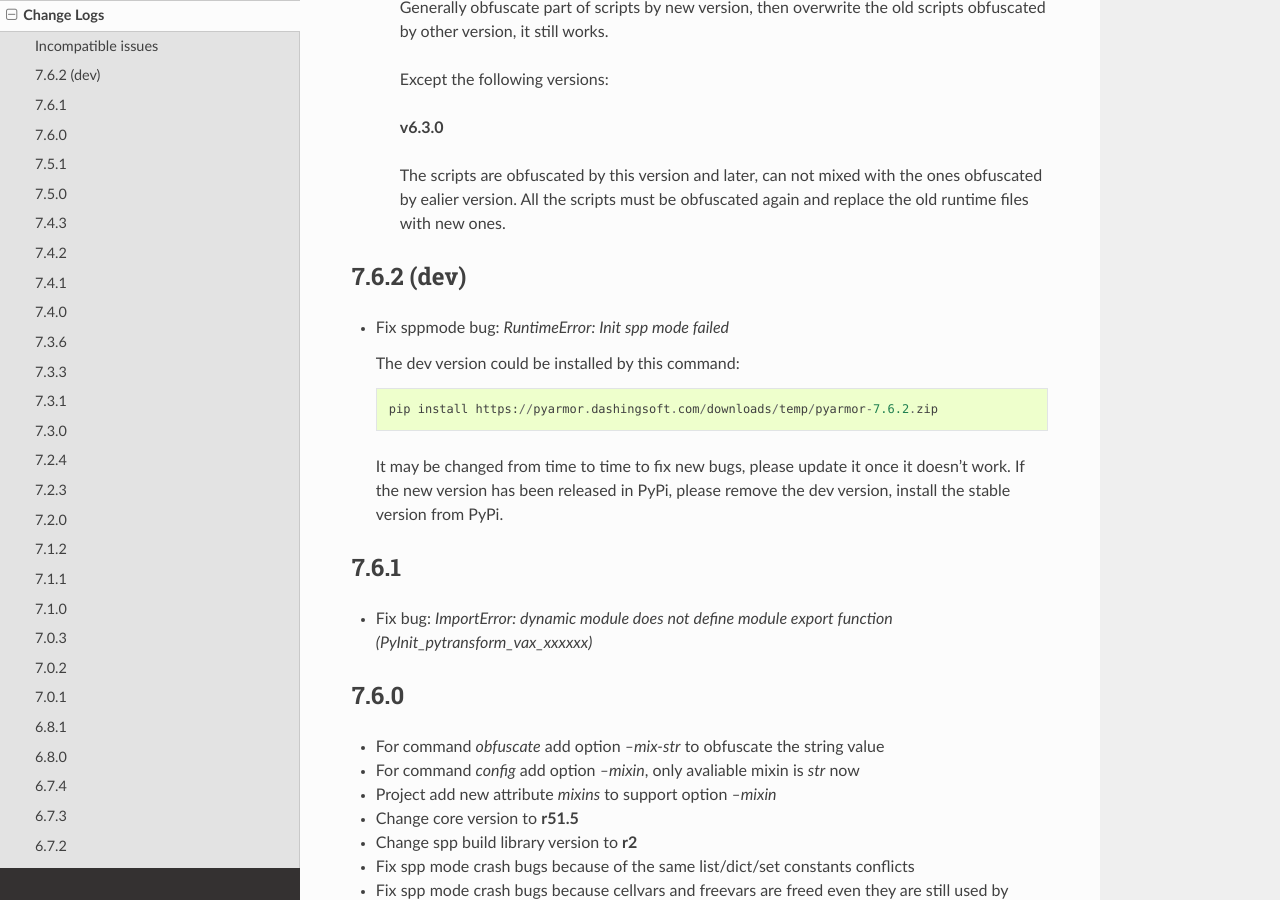
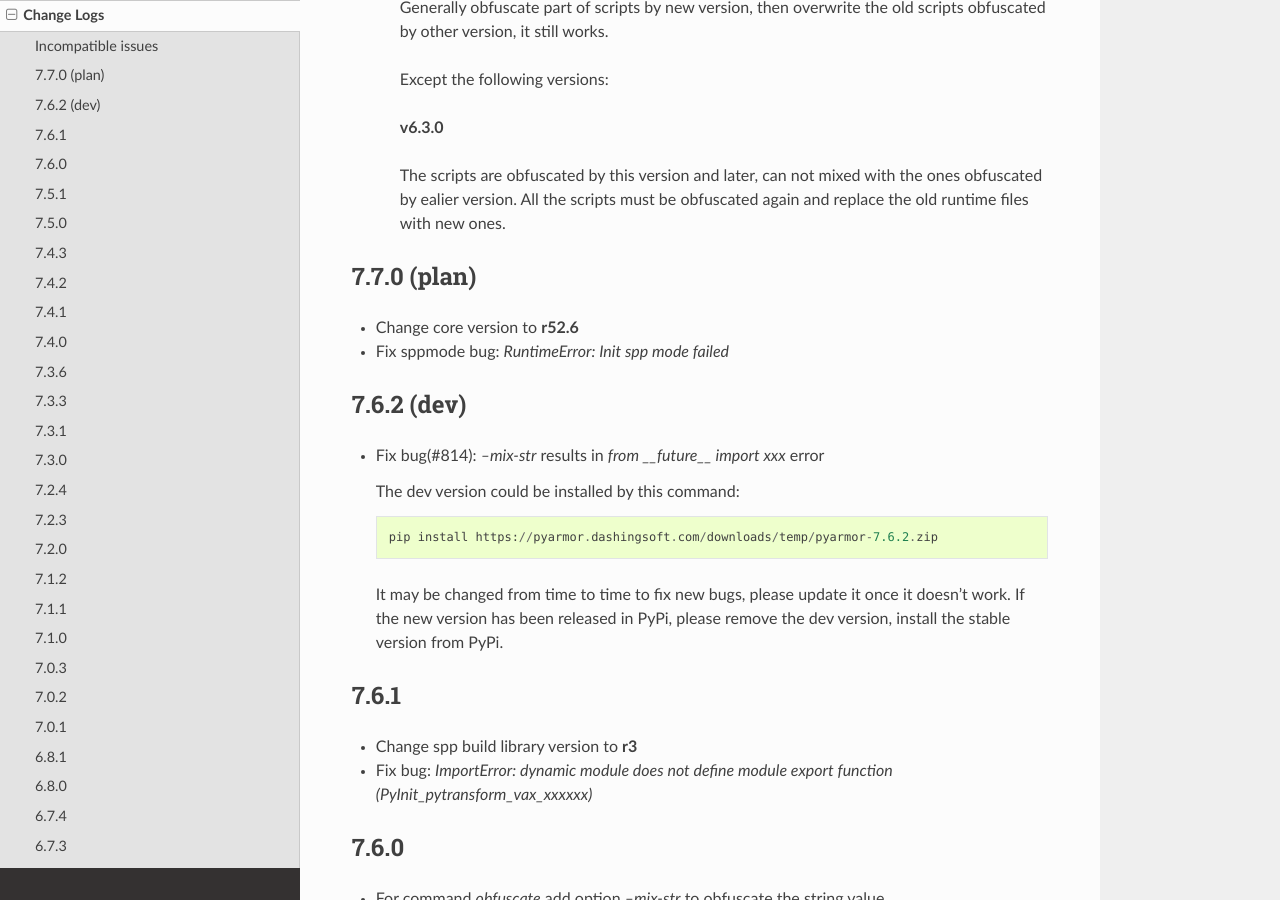
Before and after one commit to dashingsoft/pyarmor, a Sphinx documentation site: the page built from docs/change-logs.rst, in a window 1280 px wide and 900 px high, scrolled down 601 px. Built offline with Sphinx 7.4.7 and the Read the Docs theme 2.0.0, drawn with Linux system fonts in a browser that asks for light colours.

Commit message:
Refine change log

```diff
--- a/docs/change-logs.rst
+++ b/docs/change-logs.rst
@@ -38,10 +38,14 @@
    and replace the old runtime files with new ones.
 
 ..
+7.7.0 (plan)
+-----------
+* Change core version to **r52.6**
+* Fix sppmode bug: `RuntimeError: Init spp mode failed`
 
 7.6.2 (dev)
 -----------
-* Fix sppmode bug: `RuntimeError: Init spp mode failed`
+* Fix bug(#814): `--mix-str` results in `from __future__ import xxx` error
 
   The dev version could be installed by this command::
 
@@ -53,6 +57,7 @@
 
 7.6.1
 -----
+* Change spp build library version to **r3**
 * Fix bug: `ImportError: dynamic module does not define module export function
   (PyInit_pytransform_vax_xxxxxx)`
 
```
